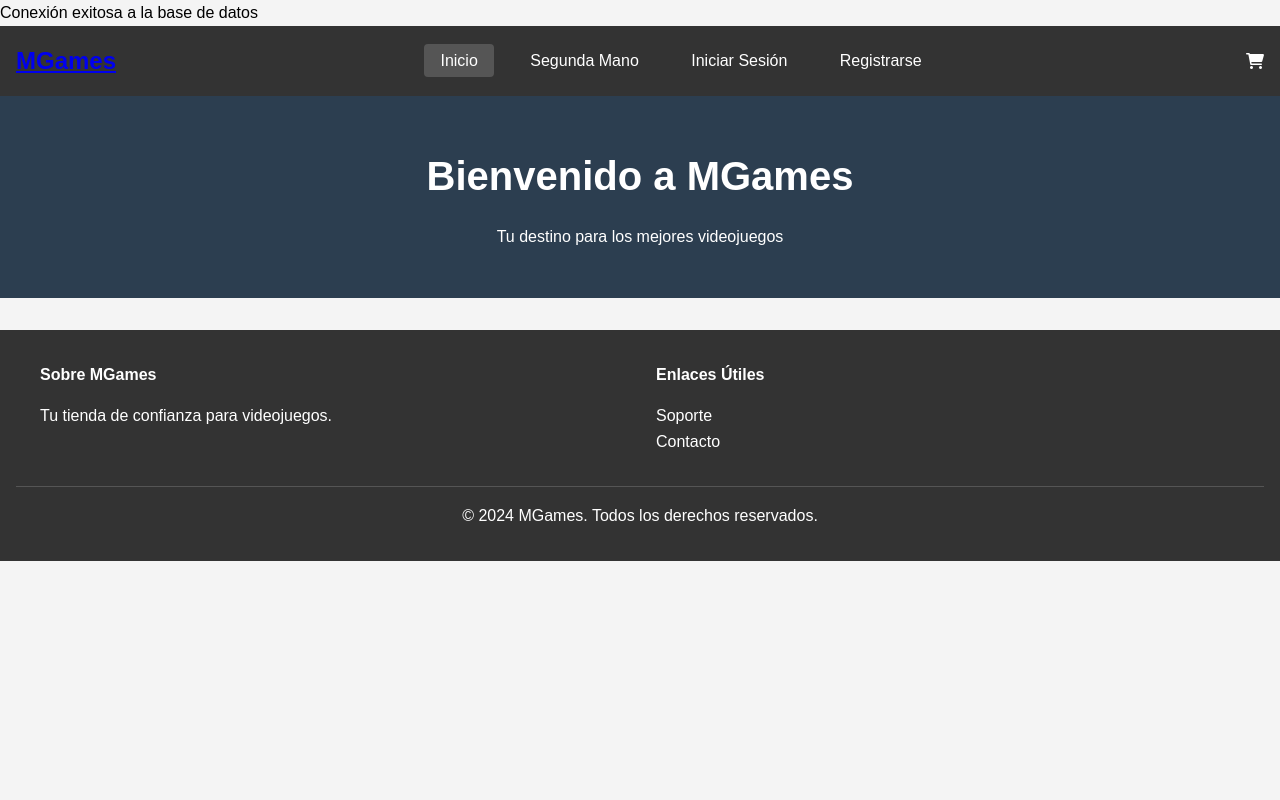
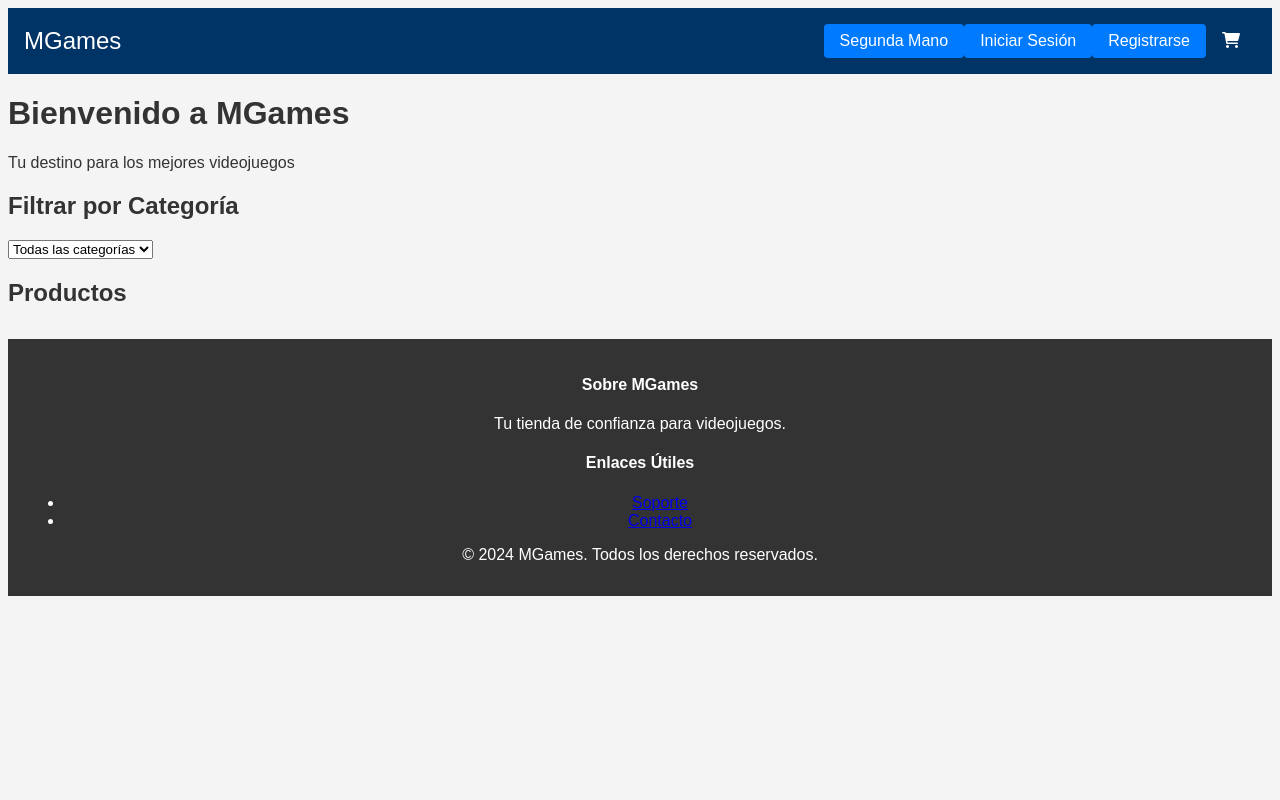
Before and after one commit to gery24/MGames, a PHP site: page / in a window 1280 px wide. Run offline with PHP 8.4, Linux system fonts and the light colour scheme; data that the repository does not hold is empty.

Commit message:
Avanzes en el trabajo
inicio sesion y registro terminado y pagina web intento de finalizar

```diff
--- a/config/database.php
+++ b/config/database.php
@@ -1,26 +1,13 @@
 <?php
-error_reporting(E_ALL);
-ini_set('display_errors', 1);
-
-$host = 'localhost';
-$dbname = 'tienda_videojuegos';
-$username = 'root';
-$password = '';
+$host = 'localhost'; // o la dirección de tu servidor
+$db = 'tienda_videojuegos'; // nombre de tu base de datos
+$user = 'root'; // tu usuario de base de datos
+$pass = ''; // tu contraseña de base de datos
 
 try {
-    $pdo = new PDO("mysql:host=$host;dbname=$dbname;charset=utf8", $username, $password);
+    $pdo = new PDO("mysql:host=$host;dbname=$db;charset=utf8", $user, $pass);
     $pdo->setAttribute(PDO::ATTR_ERRMODE, PDO::ERRMODE_EXCEPTION);
-    $pdo->setAttribute(PDO::ATTR_DEFAULT_FETCH_MODE, PDO::FETCH_ASSOC);
-
-    // Verificar la conexión con una consulta simple
-    $test = $pdo->query("SELECT 1");
-    if($test) {
-        echo "Conexión exitosa a la base de datos<br>";
-    }
-} catch(PDOException $e) {
-    echo "Error de conexión: " . $e->getMessage();
-    echo "<br>Archivo: " . $e->getFile();
-    echo "<br>Línea: " . $e->getLine();
-    die();
+} catch (PDOException $e) {
+    die("Conexión fallida: " . $e->getMessage());
 }
 ?>
--- a/css/style.css
+++ b/css/style.css
@@ -1,198 +1,88 @@
-/* Reset básico */
-* {
-    margin: 0;
-    padding: 0;
-    box-sizing: border-box;
+/* Estilos generales */
+body {
+    font-family: Arial, sans-serif;
+    background-color: #f4f4f4; /* Color de fondo */
+    color: #333; /* Color del texto */
 }
 
-body {
-    font-family: Arial, sans-serif;
-    line-height: 1.6;
-    background-color: #f4f4f4;
-}
-
-/* Navbar */
+/* Estilos del navbar */
 .navbar {
-    background-color: #333;
-    color: white;
+    background-color: #003366; /* Color de fondo del navbar */
     padding: 1rem;
     display: flex;
     justify-content: space-between;
     align-items: center;
 }
 
-.logo {
+.navbar .logo a {
+    color: white; /* Color del texto del logo */
     font-size: 1.5rem;
-    font-weight: bold;
+    text-decoration: none;
 }
 
-.nav-links a {
-    color: white;
-    text-decoration: none;
-    padding: 0.5rem 1rem;
-    margin: 0 0.5rem;
+.nav-right {
+    display: flex;
+    align-items: center;
 }
 
-.nav-links a:hover {
-    background-color: #555;
+.nav-right a {
+    color: white; /* Color del texto de los enlaces */
+    text-decoration: none; /* Sin subrayado */
+    padding: 0.5rem 1rem; /* Espaciado */
+    border-radius: 4px; /* Bordes redondeados */
+    transition: background-color 0.3s ease; /* Transición suave */
+}
+
+.nav-right a:hover {
+    background-color: #0056b3; /* Color de fondo al pasar el mouse */
+}
+
+.nav-right a.active {
+    background-color: transparent; /* Sin cambio de fondo */
+    color: white; /* Mantener el color del texto */
+}
+
+/* Estilos de productos */
+.products-grid {
+    display: grid;
+    grid-template-columns: repeat(4, 1fr); /* 4 columnas */
+    gap: 2rem;
+    margin-top: 2rem;
+}
+
+.product-card {
+    border: 1px solid #ddd;
+    border-radius: 8px;
+    padding: 1rem;
+    text-align: center;
+    background-color: #fff;
+}
+
+.product-card img {
+    max-width: 100%;
+    height: auto;
     border-radius: 4px;
 }
 
-.nav-links a.active {
-    background-color: #555;
+.btn {
+    display: inline-block;
+    padding: 0.5rem 1rem;
+    background-color: #007bff; /* Color de fondo */
+    color: white; /* Color del texto */
+    border: none;
     border-radius: 4px;
+    text-decoration: none;
+    transition: background-color 0.3s ease;
 }
 
-/* Hero Section */
-.hero {
-    text-align: center;
-    padding: 3rem 1rem;
-    background-color: #2c3e50;
-    color: white;
+.btn:hover {
+    background-color: #0056b3; /* Color de fondo al pasar el mouse */
 }
 
-.hero h1 {
-    font-size: 2.5rem;
-    margin-bottom: 1rem;
-}
-
-/* Games Grid */
-.games-grid {
-    display: grid;
-    grid-template-columns: repeat(auto-fit, minmax(250px, 1fr));
-    gap: 2rem;
-    padding: 2rem;
-    max-width: 1200px;
-    margin: 0 auto;
-}
-
-.game-card {
-    background: white;
-    border-radius: 8px;
+/* Estilos del footer */
+.footer {
+    background-color: #333; /* Color de fondo del footer */
+    color: white; /* Color del texto del footer */
     padding: 1rem;
     text-align: center;
-    box-shadow: 0 2px 5px rgba(0,0,0,0.1);
 }
-
-.game-card img {
-    width: 100%;
-    height: 200px;
-    object-fit: cover;
-    border-radius: 4px;
-}
-
-.game-card button {
-    background-color: #3498db;
-    color: white;
-    border: none;
-    padding: 0.5rem 1rem;
-    border-radius: 4px;
-    cursor: pointer;
-    margin-top: 1rem;
-}
-
-.game-card button:hover {
-    background-color: #2980b9;
-}
-
-/* Forms */
-.form-container {
-    max-width: 400px;
-    margin: 2rem auto;
-    padding: 2rem;
-    background: white;
-    border-radius: 8px;
-    box-shadow: 0 2px 5px rgba(0,0,0,0.1);
-}
-
-.form-group {
-    margin-bottom: 1rem;
-}
-
-.form-group label {
-    display: block;
-    margin-bottom: 0.5rem;
-}
-
-.form-group input {
-    width: 100%;
-    padding: 0.5rem;
-    border: 1px solid #ddd;
-    border-radius: 4px;
-}
-
-form button {
-    width: 100%;
-    padding: 0.75rem;
-    background-color: #3498db;
-    color: white;
-    border: none;
-    border-radius: 4px;
-    cursor: pointer;
-}
-
-form button:hover {
-    background-color: #2980b9;
-}
-
-/* Footer */
-.footer {
-    background-color: #333;
-    color: white;
-    padding: 2rem 1rem;
-    margin-top: 2rem;
-}
-
-.footer-content {
-    max-width: 1200px;
-    margin: 0 auto;
-    display: grid;
-    grid-template-columns: repeat(auto-fit, minmax(250px, 1fr));
-    gap: 2rem;
-}
-
-.footer-section h4 {
-    margin-bottom: 1rem;
-}
-
-.footer-section ul {
-    list-style: none;
-}
-
-.footer-section a {
-    color: white;
-    text-decoration: none;
-}
-
-.footer-section a:hover {
-    text-decoration: underline;
-}
-
-.social-links {
-    display: flex;
-    gap: 1rem;
-}
-
-.footer-bottom {
-    text-align: center;
-    margin-top: 2rem;
-    padding-top: 1rem;
-    border-top: 1px solid #555;
-}
-
-/* Responsive Design */
-@media (max-width: 768px) {
-    .nav-links {
-        display: flex;
-        flex-direction: column;
-        gap: 0.5rem;
-    }
-
-    .hero h1 {
-        font-size: 2rem;
-    }
-
-    .games-grid {
-        grid-template-columns: repeat(auto-fit, minmax(200px, 1fr));
-    }
-}
--- a/index.php
+++ b/index.php
@@ -1,26 +1,3 @@
-<?php
-session_start();
-require_once 'config/database.php';
-
-try {
-    // Obtener categorías
-    $stmt = $pdo->prepare("SELECT id_categoria, nombre FROM categorias ORDER BY nombre");
-    $stmt->execute();
-    $categorias = $stmt->fetchAll(PDO::FETCH_ASSOC);
-
-    // Obtener todos los productos
-    $stmt = $pdo->prepare("SELECT p.*, c.nombre as categoria_nombre
-                          FROM productos p
-                          INNER JOIN categorias c ON p.id_categoria = c.id_categoria
-                          ORDER BY p.id_producto DESC");
-    $stmt->execute();
-    $productos_destacados = $stmt->fetchAll(PDO::FETCH_ASSOC);
-
-} catch(PDOException $e) {
-    $error = 'Error al cargar los datos';
-}
-?>
-
 <!DOCTYPE html>
 <html lang="es">
 <head>
@@ -29,50 +6,25 @@ try {
     <title>MGames - Tu tienda de videojuegos</title>
     <link rel="stylesheet" href="css/style.css">
     <link rel="stylesheet" href="https://cdnjs.cloudflare.com/ajax/libs/font-awesome/6.0.0/css/all.min.css">
-    <style>
-        .nav-links a {
-            color: white;
-            text-decoration: none;
-            padding: 0.5rem 1rem;
-        }
-
-        .nav-links a:hover {
-            background-color: #555;
-            border-radius: 4px;
-        }
-    </style>
 </head>
 <body>
     <nav class="navbar">
         <div class="logo"><a href="index.php">MGames</a></div>
-        <div class="nav-links">
-            <a href="index.php" class="active">Inicio</a>
-            <?php if (!empty($categorias)): ?>
-                <div class="dropdown">
-                    <button class="dropbtn">Categorías</button>
-                    <div class="dropdown-content">
-                        <?php foreach($categorias as $cat): ?>
-                            <a href="categoria.php?id=<?php echo htmlspecialchars($cat['id_categoria']); ?>">
-                                <?php echo htmlspecialchars($cat['nombre']); ?>
-                            </a>
-                        <?php endforeach; ?>
-                    </div>
-                </div>
-            <?php endif; ?>
-            <a href="segunda_mano.php">Segunda Mano</a>
+        <div class="nav-right">
+            <a href="segunda_mano.php" class="btn">Segunda Mano</a>
             <?php if(isset($_SESSION['usuario'])): ?>
                 <a href="perfil.php">Mi Perfil</a>
                 <?php if ($_SESSION['usuario']['rol'] === 'ADMIN'): ?>
                     <a href="panel_admin.php" class="btn">Panel Admin</a>
                 <?php endif; ?>
-                <a href="logout.php">Cerrar Sesión</a>
+                <a href="logout.php" class="btn">Cerrar Sesión</a>
             <?php else: ?>
-                <a href="login.php">Iniciar Sesión</a>
-                <a href="register.php">Registrarse</a>
+                <a href="login.php" class="btn">Iniciar Sesión</a>
+                <a href="register.php" class="btn">Registrarse</a>
             <?php endif; ?>
-        </div>
             <div class="cart-icon">
                 <a href="carrito.php"><i class="fas fa-shopping-cart" style="color: white;"></i></a>
+            </div>
         </div>
     </nav>
 
@@ -83,28 +35,27 @@ try {
             <p>Tu destino para los mejores videojuegos</p>
         </header>
 
-        <?php if (!empty($categorias)): ?>
-            <!-- Categorías -->
-            <section class="categories">
-                <h2>Categorías</h2>
-                <div class="categories-grid">
+        <!-- Filtro de Categorías -->
+        <section class="filter">
+            <h2>Filtrar por Categoría</h2>
+            <form method="GET" action="index.php">
+                <select name="categoria" onchange="this.form.submit()">
+                    <option value="">Todas las categorías</option>
                     <?php foreach($categorias as $cat): ?>
-                        <div class="category-card">
-                            <h3><?php echo htmlspecialchars($cat['nombre']); ?></h3>
-                            <a href="categoria.php?id=<?php echo htmlspecialchars($cat['id_categoria']); ?>"
-                               class="btn">Ver Juegos</a>
-                        </div>
+                        <option value="<?php echo htmlspecialchars($cat['id_categoria']); ?>"
+                            <?php echo (isset($categoria_id) && $categoria_id == $cat['id_categoria']) ? 'selected' : ''; ?>>
+                            <?php echo htmlspecialchars($cat['nombre']); ?>
+                        </option>
                     <?php endforeach; ?>
-                </div>
+                </select>
+            </form>
         </section>
-        <?php endif; ?>
 
-        <?php if (!empty($productos_destacados)): ?>
-            <!-- Productos Destacados -->
+        <!-- Productos -->
         <section class="featured-products">
-                <h2>Juegos Destacados</h2>
+            <h2>Productos</h2>
             <div class="products-grid">
-                    <?php foreach($productos_destacados as $producto): ?>
+                <?php foreach($productos as $producto): ?>
                     <div class="product-card">
                         <img src="<?php echo $producto['imagen'] ?? 'images/default.jpg'; ?>"
                              alt="<?php echo htmlspecialchars($producto['nombre']); ?>">
@@ -118,7 +69,6 @@ try {
                 <?php endforeach; ?>
             </div>
         </section>
-        <?php endif; ?>
     </div>
 
     <footer class="footer">
```
Also changed, not shown: middlewares/headercheck.js (deleted, +0 -17 lines), test_connection.php (deleted, +0 -31 lines), README.md (deleted). Lines whose indentation alone changed are shown as unchanged.
